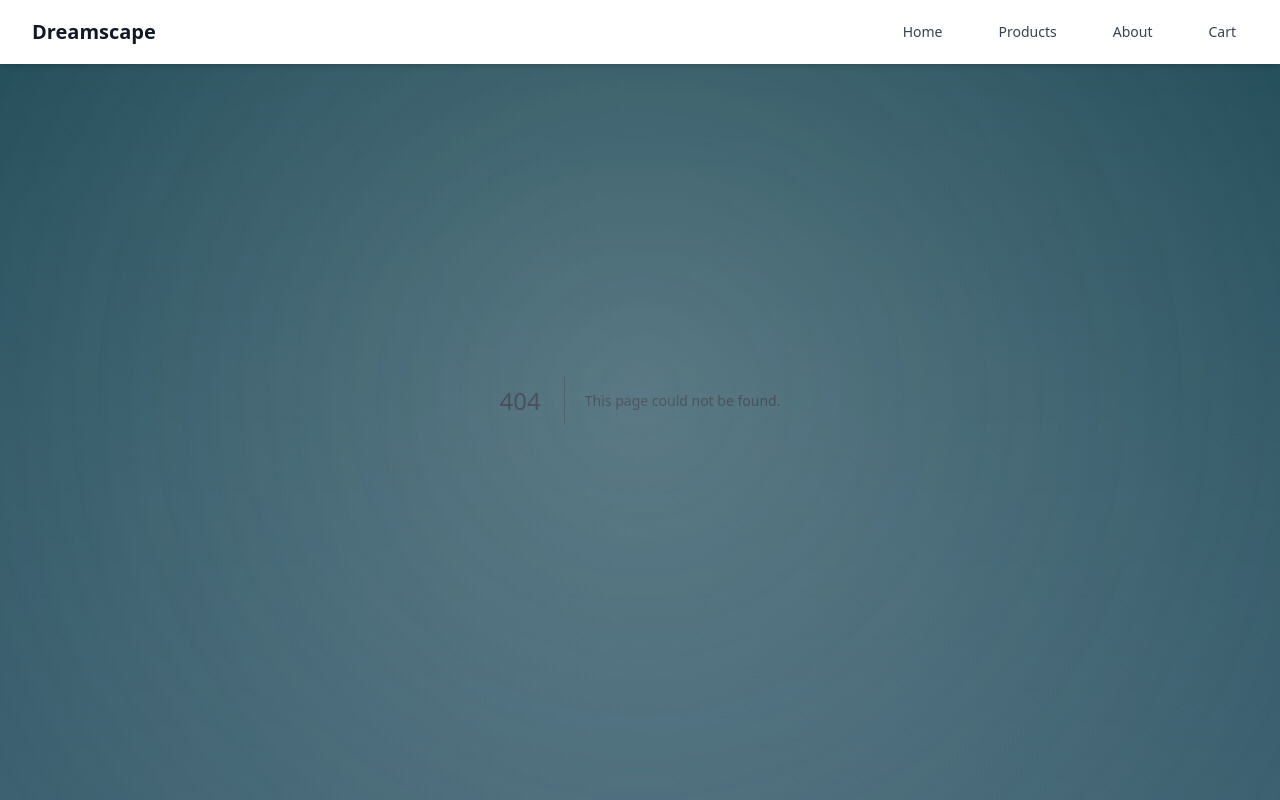
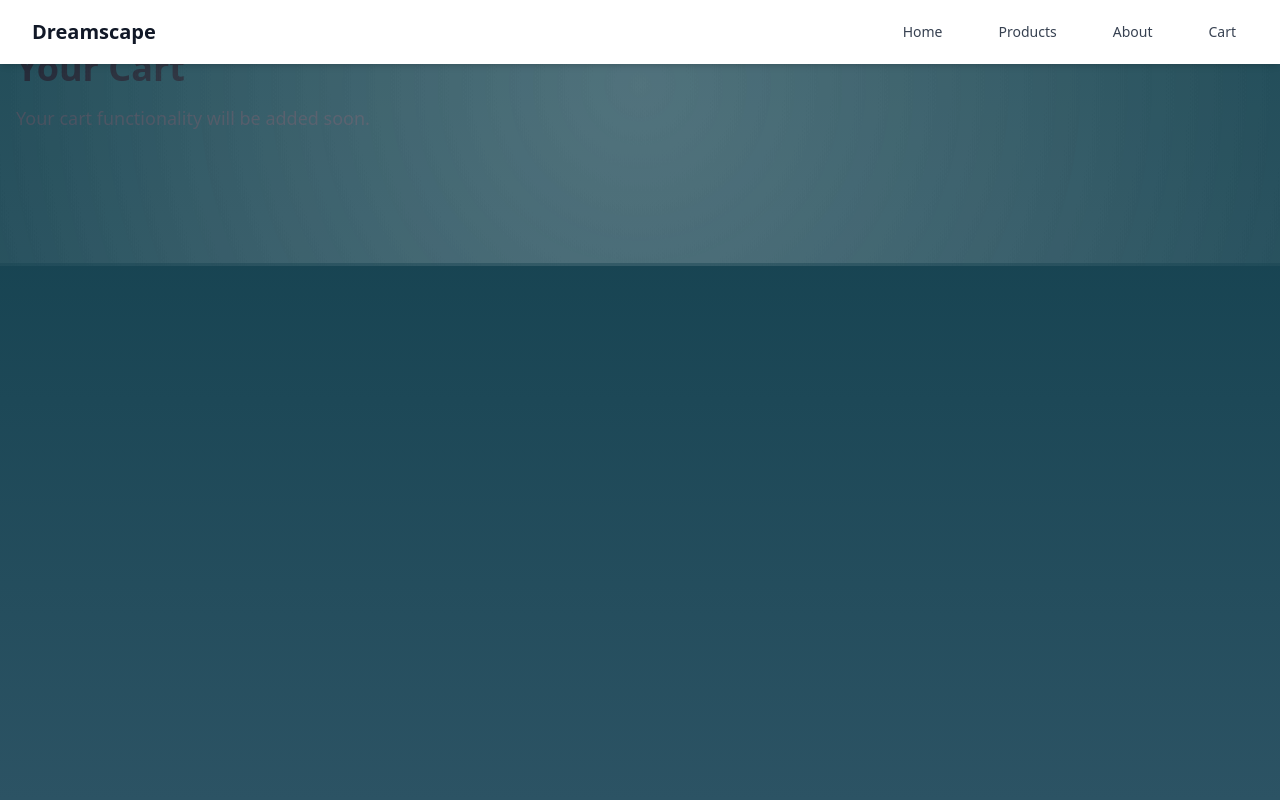
Before and after one commit to MrOrangeUS/DreamscapeAquariums, a Next.js app: page /cart in a window 1280 px wide. Before the commit this address had no page. Shown: the top 800 px of the page. Built offline with nearby package versions, Linux system fonts and the light colour scheme.

Commit message:
Add Cart page

```diff
--- /dev/null
+++ b/src/app/cart/page.tsx
@@ -0,0 +1,13 @@
+export const metadata = {
+  title: 'Cart \u2013 Dreamscape Aquariums',
+  description: 'Your shopping cart for Dreamscape Aquariums.',
+};
+
+export default function CartPage() {
+  return (
+    <main className="max-w-7xl mx-auto px-4 py-12">
+      <h1 className="text-4xl font-bold mb-4">Your Cart</h1>
+      <p className="text-lg text-gray-700">Your cart functionality will be added soon.</p>
+    </main>
+  );
+}
```
